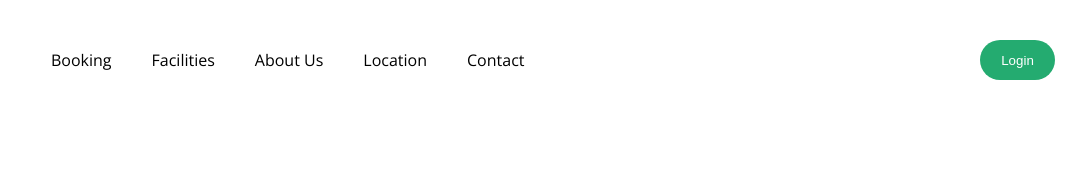
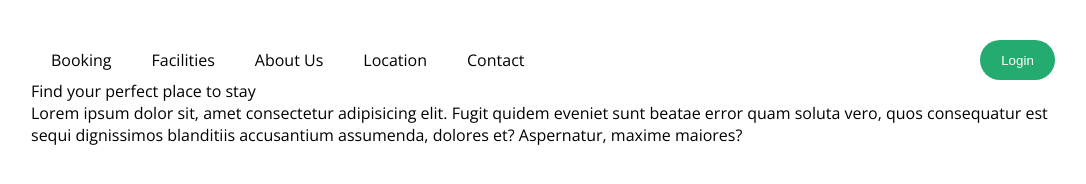
Before and after one commit to AiperiAzamat/Hotel, a plain HTML site: page index.html in a window 1280 px wide. Shown: the whole page, without its empty margins (97-1183 px from the left). Drawn offline with nearby package versions, Linux system fonts and the light colour scheme.

Commit message:
Add text

```diff
--- a/index.html
+++ b/index.html
@@ -29,8 +29,8 @@
             <section id="booking">
                 <div class="header_main">
                     <div>
-                        <div class="h1_text"></div>
-                        <div class="div_lorem"></div>
+                        <div class="h1_text">Find your perfect place to stay</div>
+                        <div class="div_lorem">Lorem ipsum dolor sit, amet consectetur adipisicing elit. Fugit quidem eveniet sunt beatae error quam soluta vero, quos consequatur est sequi dignissimos blanditiis accusantium assumenda, dolores et? Aspernatur, maxime maiores?</div>
                     </div>
                 </div>
             </section>
```
